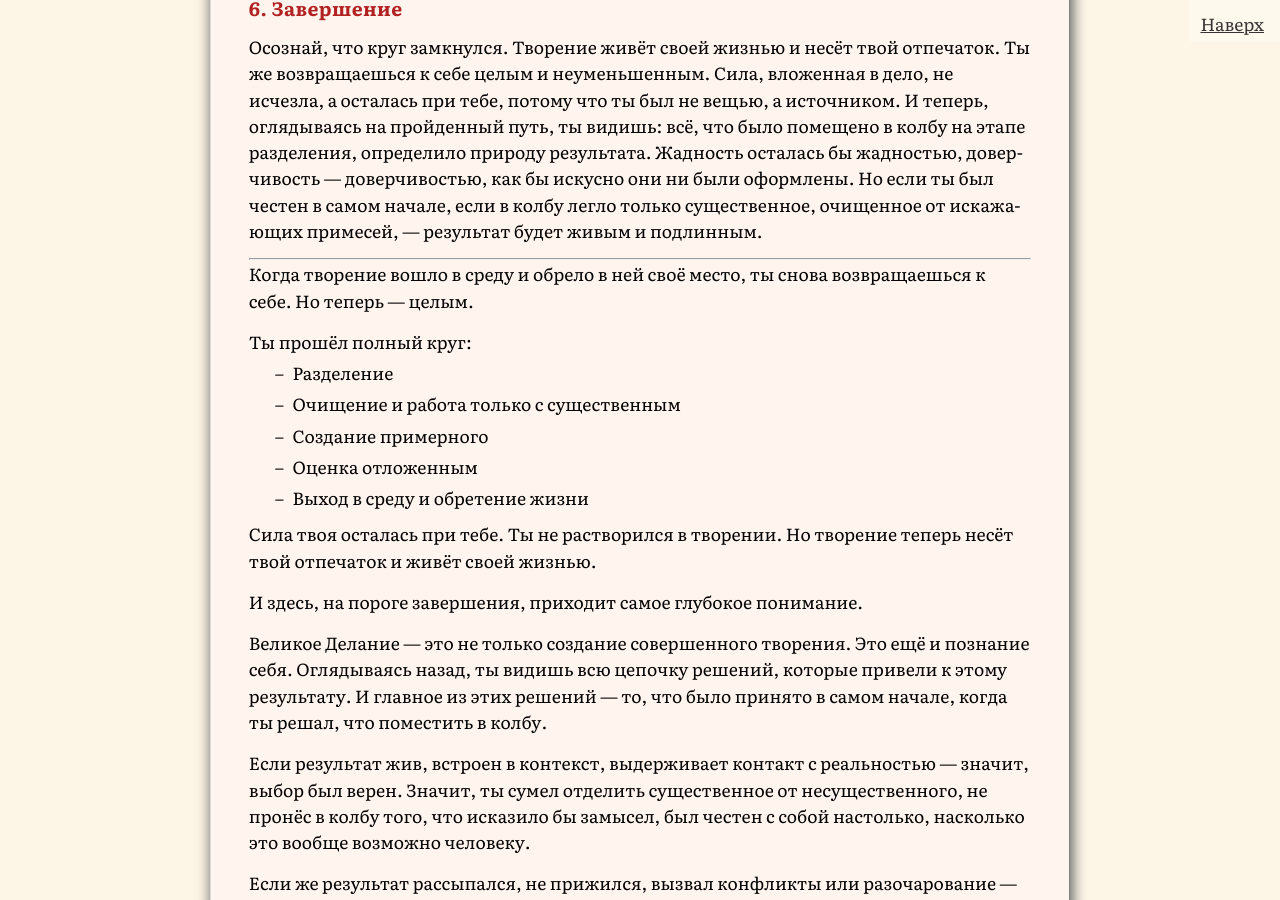
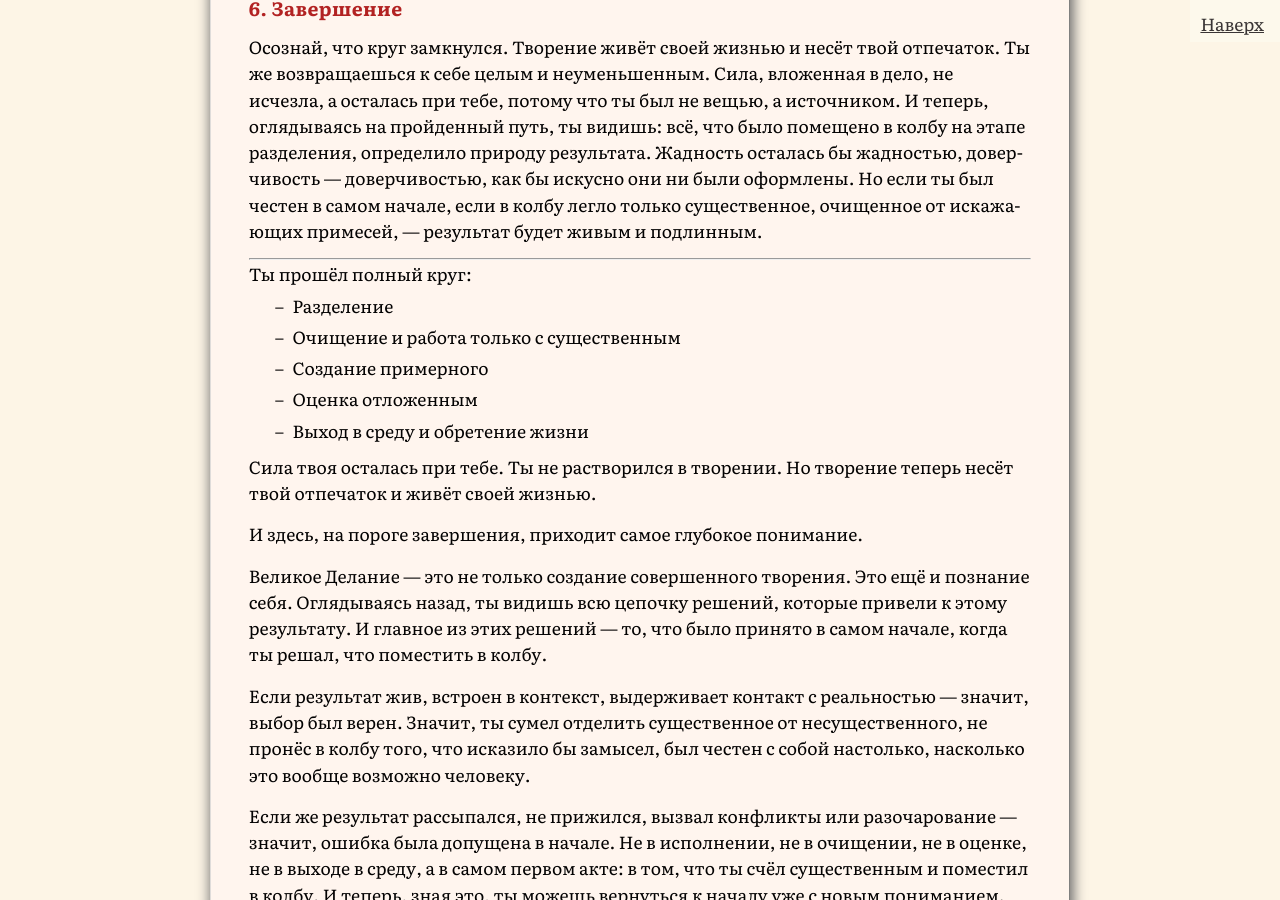
Before and after one commit to SergSi/land-use-art, a Jekyll site: the page built from _posts/2026-02-23-alhimia.md, in a window 1280 px wide and 900 px high, scrolled down 11891 px. Built offline with Jekyll 4.4.1, drawn with Linux system fonts in a browser that asks for light colours; some web fonts are replaced.

Commit message:
Update 2026-02-23-alhimia.md

```diff
--- a/_posts/2026-02-23-alhimia.md
+++ b/_posts/2026-02-23-alhimia.md
@@ -237,8 +237,6 @@ class: mind
 
 ---
 
-Когда творение вошло в среду и обрело в ней своё место, ты снова возвращаешься к себе. Но теперь — целым.
-
 Ты прошёл полный круг:
 
 - Разделение
```
